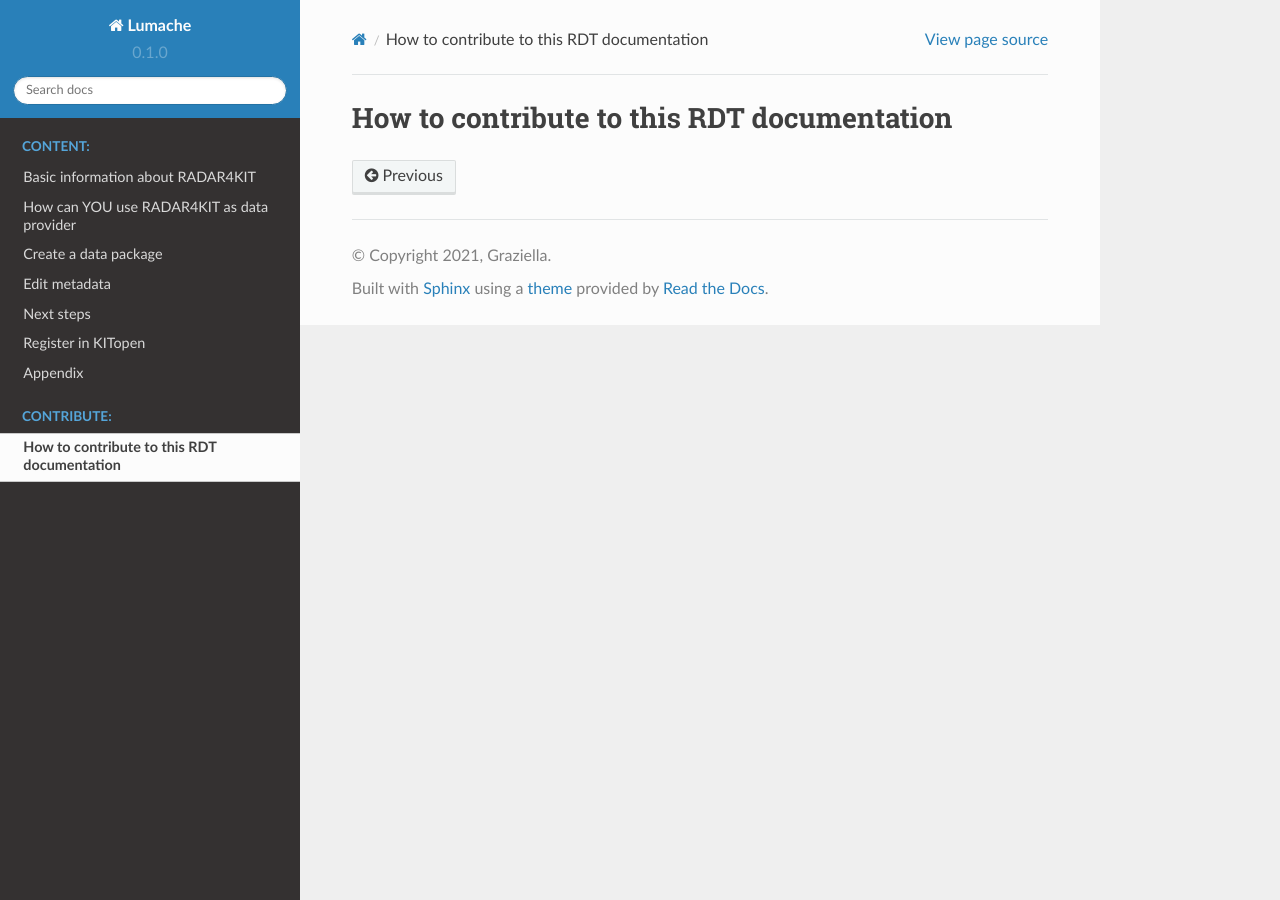
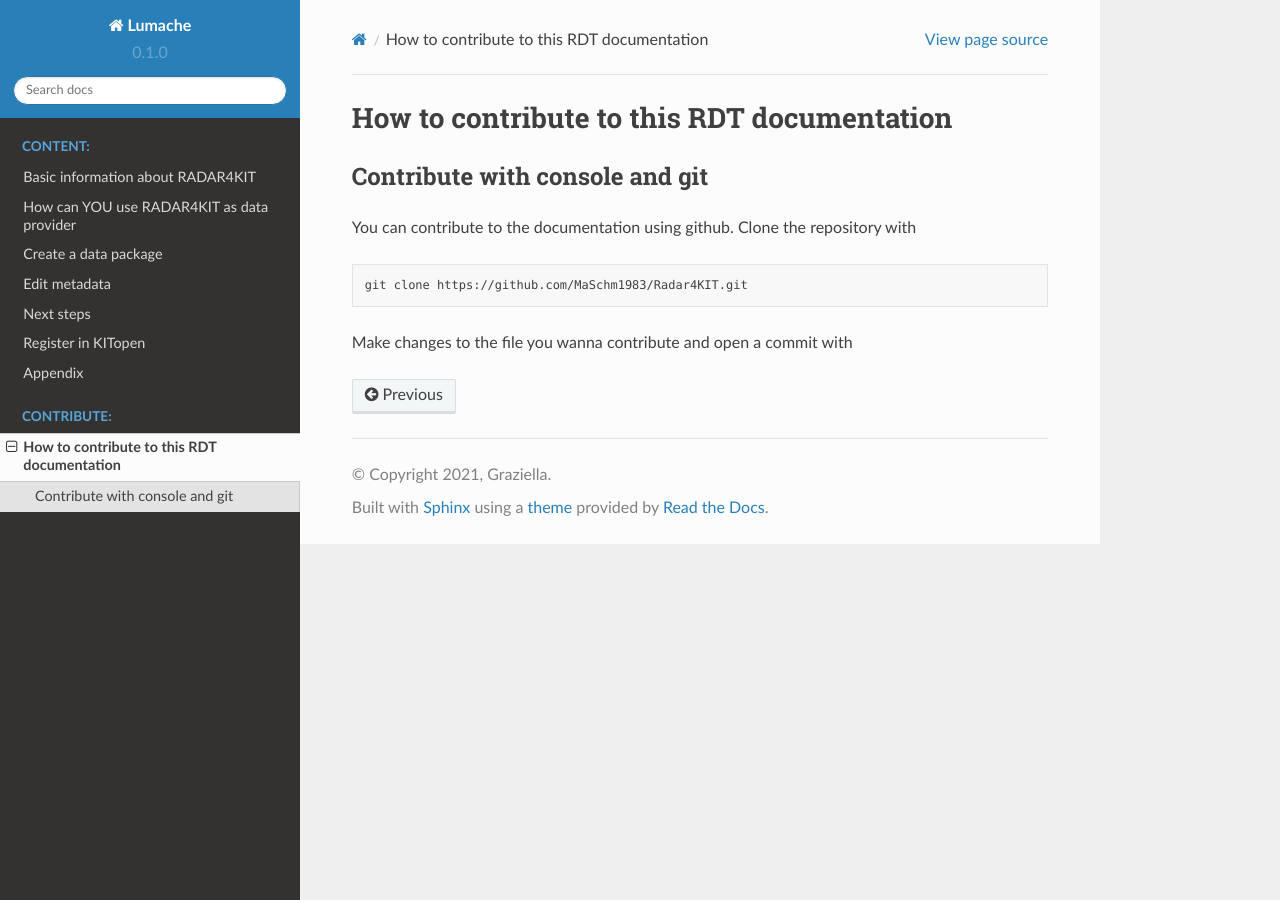
Before and after one commit to sabarth/Radar4KIT, a Sphinx documentation site: the page built from docs/source/Contribute/howto.rst, in a window 1280 px wide. Built offline with Sphinx 7.4.7 and the Read the Docs theme 2.0.0, drawn with Linux system fonts in a browser that asks for light colours.

Commit message:
add contribute how to and fix appendix

```diff
--- a/docs/source/Content/appendix.rst
+++ b/docs/source/Content/appendix.rst
@@ -113,4 +113,4 @@ Appendix
         <awardTitle>RADAR Research Data Repositorium</awardTitle>
       </fundingReference>
     </fundingReferences>
-</ns2:radarDataset>
+    </ns2:radarDataset>
--- a/docs/source/Contribute/howto.rst
+++ b/docs/source/Contribute/howto.rst
@@ -1,2 +1,13 @@
 How to contribute to this RDT documentation
 +++++++++++++++++++++++++++++++++++++++++++
+
+Contribute with console and git
+===============================
+
+You can contribute to the documentation using github. Clone the repository with
+
+.. code-block:: shell
+
+   git clone https://github.com/MaSchm1983/Radar4KIT.git
+
+Make changes to the file you wanna contribute and open a commit with
```
